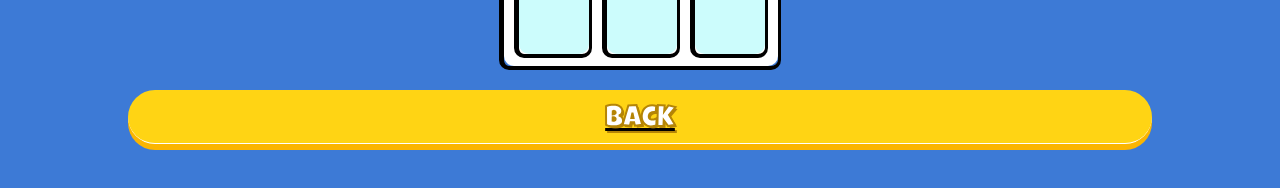
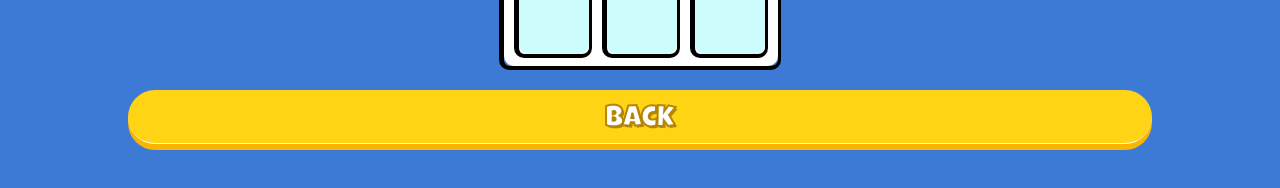
Before and after one commit to Or0naa/XO, a React (Vite) app in the folder xo_client/: page /game in a window 1280 px wide. Shown: the part 482-670 px from the top of the page. Built offline with nearby package versions, Linux system fonts and the light colour scheme.

Commit message:
whatever

```diff
--- a/xo_client/src/components/Board/index.jsx
+++ b/xo_client/src/components/Board/index.jsx
@@ -62,7 +62,7 @@ export default function Board() {
     }
 
     const handleComputerMove = async () => {
-        await new Promise(resolve => setTimeout(resolve, 100));
+        await new Promise(resolve => setTimeout(resolve, 400));
         const newBoard = computerMove(board);
         setBoard(newBoard.board);
         const result = check(board, "O", newBoard.i, newBoard.j);
--- a/xo_client/src/pages/GameBoard/index.jsx
+++ b/xo_client/src/pages/GameBoard/index.jsx
@@ -3,10 +3,12 @@ import Board from '../../components/Board'
 import style from './style.module.scss'
 import Button from '../../components/Button'
 import PlayerView from '../../components/PlayerView'
-import { NavLink } from'react-router-dom'
+import { NavLink, useNavigate } from'react-router-dom'
 
 
 export default function GameBoard() {
+    const nav = useNavigate();
+
     return (
         <div className={style.gameBoard}>
             <div className={style.yellowLine}>
@@ -19,8 +21,8 @@ export default function GameBoard() {
             <div className={style.boardContainer}>
                 <Board /></div>
             <div className={style.btn}>
-                <NavLink to='/menu'>
-                    <Button> Back</Button></NavLink> </div>
+                {/* <NavLink to='/menu'> */}
+                    <Button handleClick={()=>nav('/menu')}> Back</Button> </div>
         </div>
     )
 }
```
